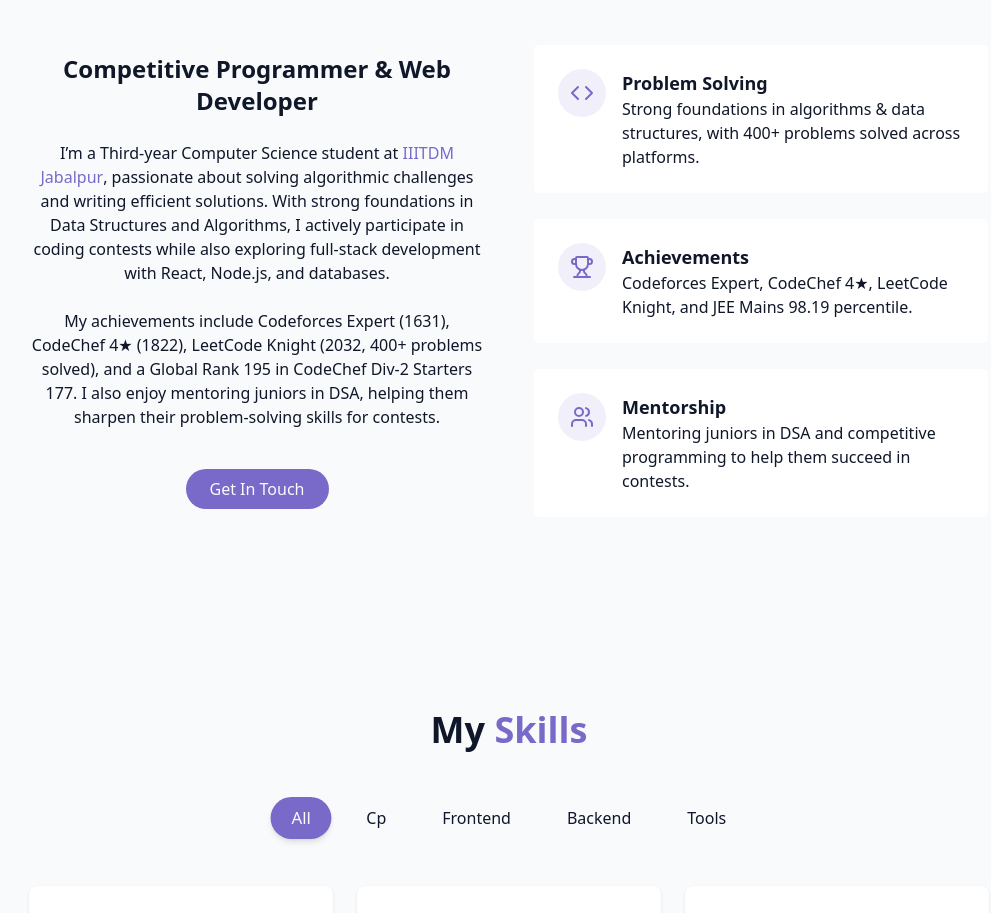
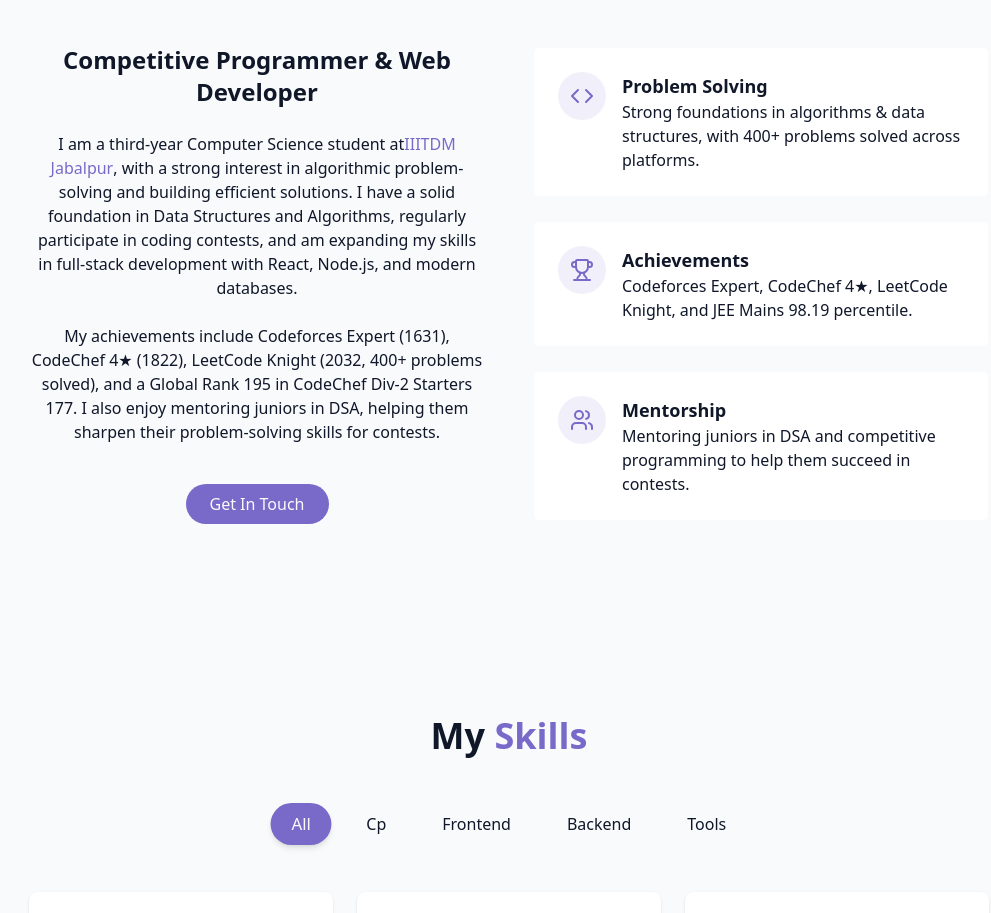
Before and after one commit to bvsmjayaditya/bvsmjayaditya-PortFolio, a React (Vite) app: page / in a window 1280 px wide. Shown: the part 940-1853 px from the top of the page, without its empty margins (131-1122 px from the left). Built offline with nearby package versions, Linux system fonts and the light colour scheme.

Commit message:
Update AboutMe.jsx

```diff
--- a/src/components/AboutMe.jsx
+++ b/src/components/AboutMe.jsx
@@ -17,11 +17,14 @@
             </h3>
 
             <p className="text-muted-foreground">
-              I’m a Third-year Computer Science student at{" "}
-              <span className="font-medium text-primary">IIITDM Jabalpur</span>,
-              passionate about solving algorithmic challenges and writing efficient solutions.
-              With strong foundations in Data Structures and Algorithms, I actively participate in coding contests
-              while also exploring full-stack development with React, Node.js, and databases.
+              <p>
+                I am a third-year Computer Science student at
+                <span class="font-medium text-primary">IIITDM Jabalpur</span>,
+                with a strong interest in algorithmic problem-solving and building efficient solutions.
+                I have a solid foundation in Data Structures and Algorithms, regularly participate in coding contests,
+                and am expanding my skills in full-stack development with React, Node.js, and modern databases.
+              </p>
+
             </p>
 
             <p className="text-muted-foreground">
```
